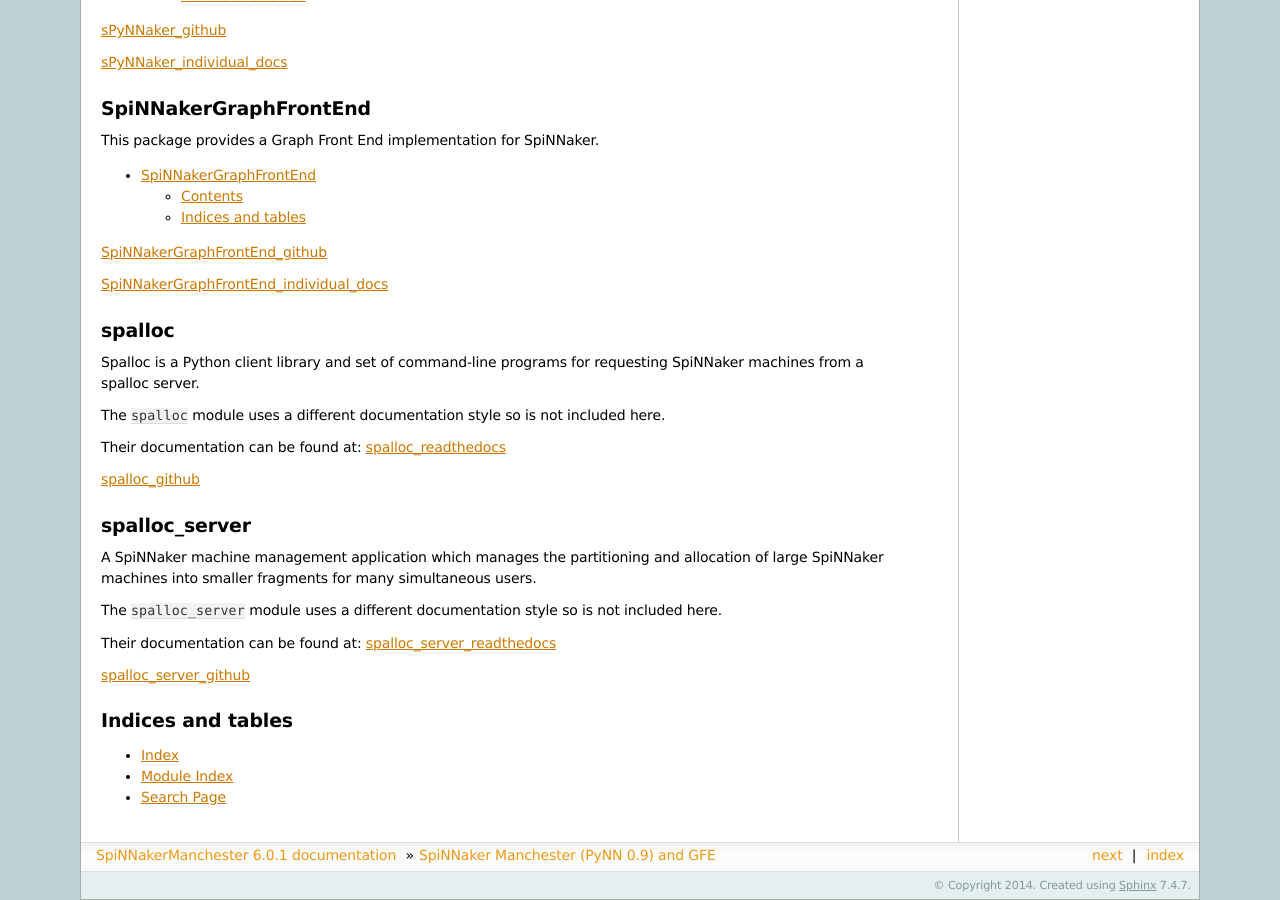
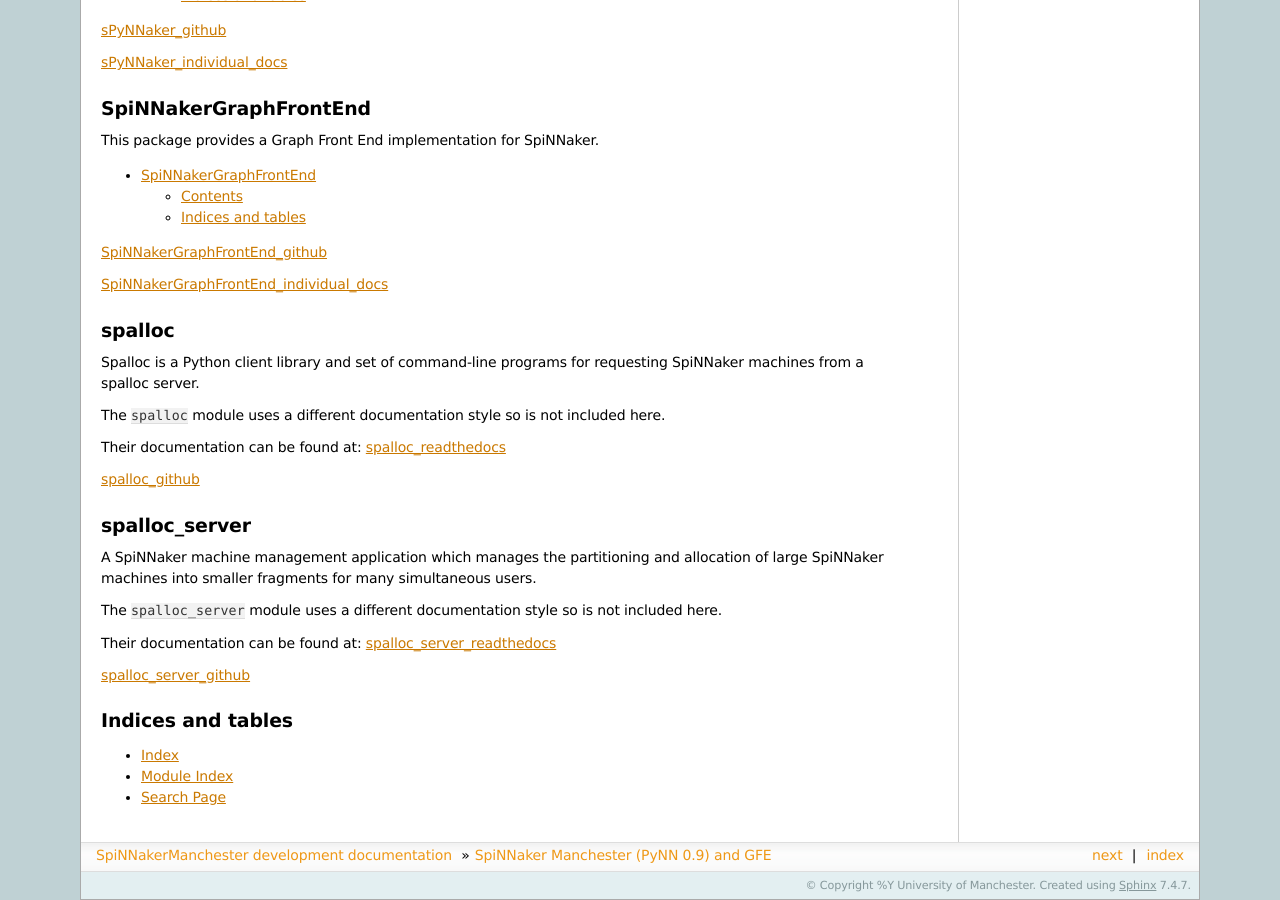
Before and after one commit to SpiNNakerManchester/sphinx8, a Sphinx documentation site: the page built from doc/source/index.rst, in a window 1280 px wide and 900 px high, scrolled down 1582 px. Built offline with Sphinx 7.4.7, drawn with Linux system fonts in a browser that asks for light colours; pages that are not in the unit, such as notebooks, are missing from menus; some of the changed text lies outside the part shown.

Commit message:
Fix version to be development unless a release is being done

```diff
--- a/doc/source/conf.py
+++ b/doc/source/conf.py
@@ -91,14 +91,14 @@
 
 # General information about the project.
 project = u'SpiNNakerManchester'
-copyright = u'2014'
+copyright = u'%Y University of Manchester'
 # |version| and |release|, also used in various other places throughout the
 # built documents.
 #
 # The short X.Y version.
-version = '6.0'
+version = 'development'
 # The full version, including alpha/beta/rc tags.
-release = '6.0.1'
+release = 'development'
 
 # The language for content autogenerated by Sphinx. Refer to documentation
 # for a list of supported languages.
```
